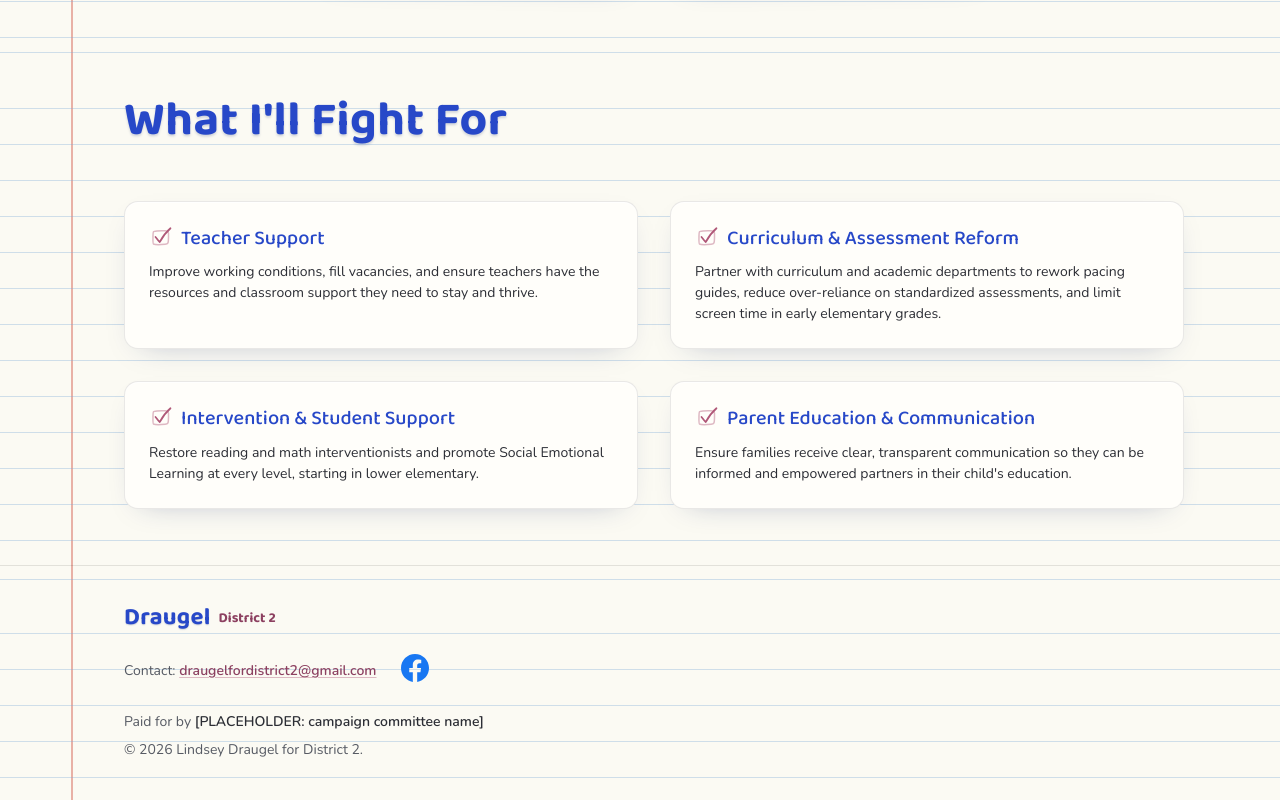
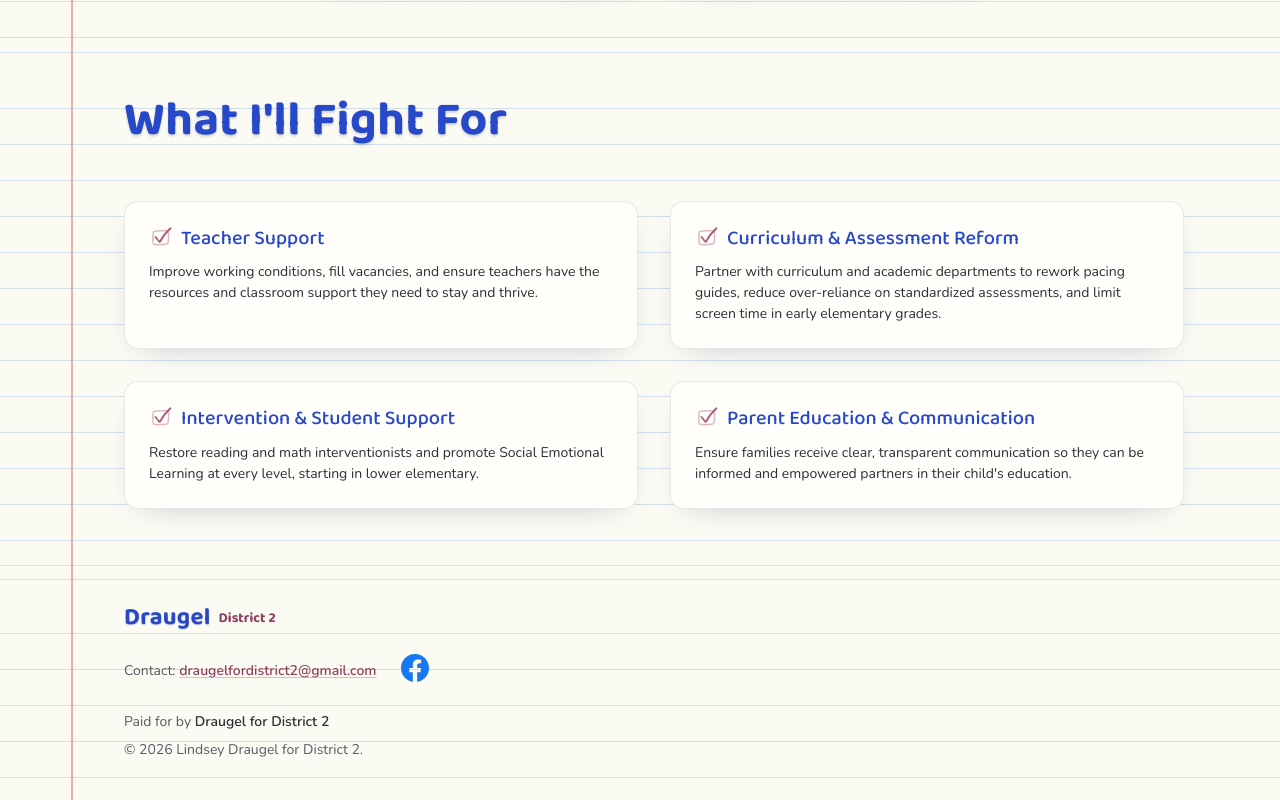
Before and after one commit to Sdraugel/lindseybcsd, an Angular app: page / in a window 1280 px wide. Shown: the part 4429-5229 px from the top of the page. Built offline with nearby package versions, Linux system fonts and the light colour scheme; a web font is replaced by a local one.

Commit message:
Update campaign finance disclaimer and add new image

```diff
--- a/src/app/sections/footer/footer.ts
+++ b/src/app/sections/footer/footer.ts
@@ -52,7 +52,7 @@ import { ChangeDetectionStrategy, Component } from '@angular/core';
             <!-- TODO(legal): Confirm the exact SC campaign-finance disclaimer wording required and the registered committee name. SC law may mandate specific "Paid for by ..." text. Verify before publishing. -->
             <p>
               Paid for by
-              <span class="font-semibold text-ink">[PLACEHOLDER: campaign committee name]</span>
+              <span class="font-semibold text-ink">Draugel for District 2</span>
             </p>
 
             <p class="text-ink-soft">
```
Also changed, not shown: src/imgs/IMG_8020.jpg (added).
